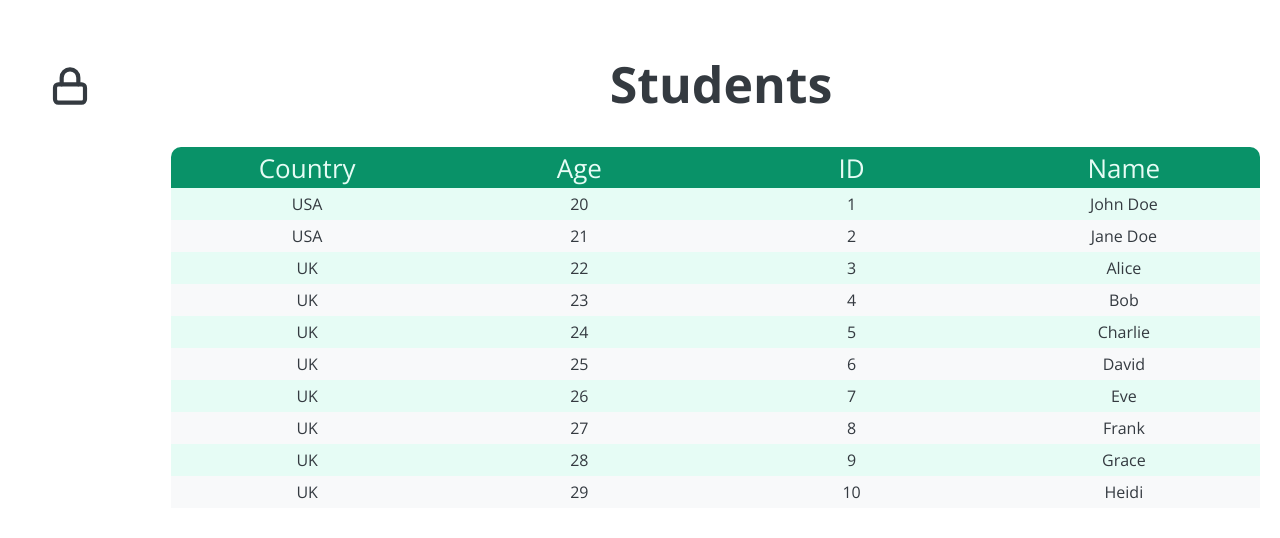
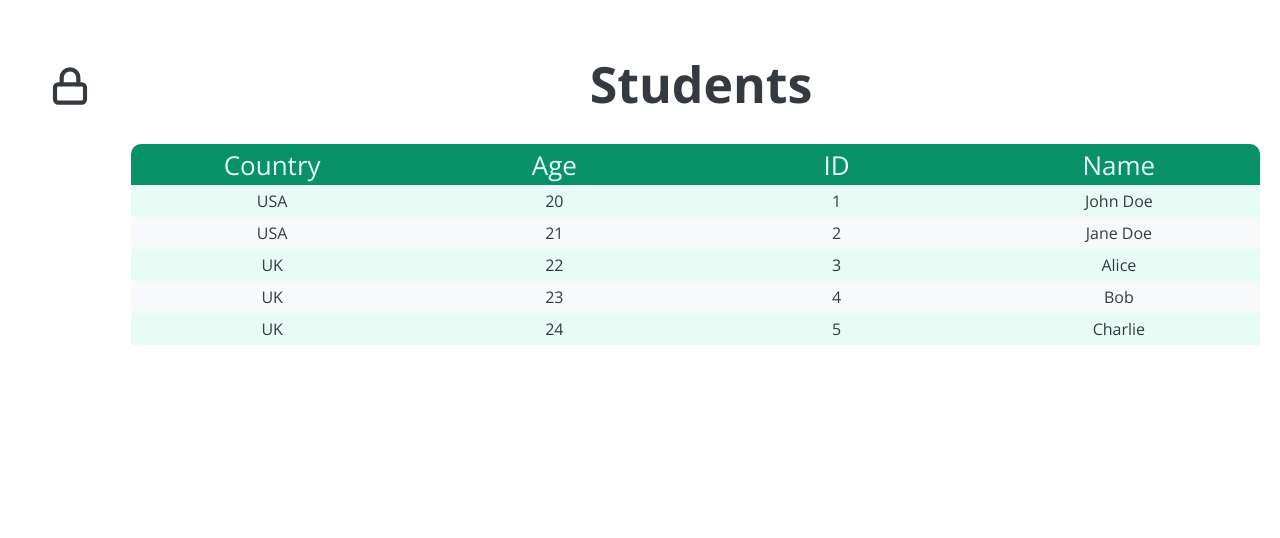
Before and after one commit to ralvarezdev/udemy-complete-javascript, a plain HTML site: page components/grid/index.html in a window 1280 px wide. Drawn offline with Linux system fonts and the light colour scheme.

Commit message:
feat: Implemented pagination to grid component
* Implemented pagination to grid component

NOTE: The buttons to interact with the pagination are missing

```diff
--- a/components/grid/src/compjs/css/grid.css
+++ b/components/grid/src/compjs/css/grid.css
@@ -3,12 +3,12 @@
 /* - Grid class names */
 .grid {
     display: grid;
-    grid-template-columns: fit-content(25%) 1fr fit-content(25%);
+    grid-template-columns: fit-content(10%) 1fr fit-content(10%);
     padding: var(--compjs-big-padding);
 }
 
 .grid--no-trash {
-    grid-template-columns: fit-content(25%) 1fr;
+    grid-template-columns: fit-content(10%) 1fr;
 }
 
 .grid__header {
@@ -51,27 +51,34 @@
     padding: var(--compjs-medium-padding) var(--compjs-huge-padding);
 }
 
-    .grid-header__left-side-icons__lock > img {
-        position: absolute;
-        top: 50%;
-        left: 50%;
-        transform: translate(-50%, -50%);
-        z-index: 1;
-
-        animation: 400ms ease-out 0ms bigIconLostFocus;
-    }
+.grid__header__left-side-icons__lock{
+    position: relative;
+    height: var(--compjs-big-icon-size);
+    width: var(--compjs-big-icon-size);
+}
 
 .grid__header__icon, .grid__header__icon--lock {
     width: var(--compjs-big-icon-size);
+    height: auto;
 }
 
 .grid__header__icon--lock {
-    position: relative;
+    position: absolute;
+    top: 50%;
+    left: 50%;
+    transform: translate(-50%, -50%);
+    z-index: 1;
+
+    animation: 400ms ease-out 0ms bigIconLostFocus;
 }
 
-.grid__header__lock > img:hover,
-.grid__header__lock > img:active {
-    transform: translate(-50%, -60%);
+.grid__header__icon--lock--hidden  {
+    transform: translate(-50%,50%);
+}
+
+.grid__header__icon--lock:hover,
+.grid__header__icon--lock:active {
+    transform: translate(-50%,-60%);
 
     animation: 400ms ease-out 0ms bigIconFocus;
 }
@@ -125,11 +132,12 @@
     grid-template-columns: subgrid;
 }
 
-.grid__body__content__data{
+.grid__body__content__data {
     grid-column: 2/-1;
 
-    display: grid;
-    grid-auto-columns: 1fr;
+    position: relative;
+    height: auto;
+    overflow: hidden;
 }
 
 .grid__body__content__data--no-trash.grid__body__content__data--no-lock{
@@ -141,7 +149,18 @@
     color: var(--compjs-grey-medium);
 }
 
-.grid__body__content__data__row {
+.grid__body__content__data__page{
+    width: 100%;
+
+    position: absolute;
+}
+
+.grid__body__content__data__page--hidden{
+    translate: -100%;
+}
+
+
+.grid__body__content__data__page__row {
     display: grid;
     grid-auto-columns: 1fr;
 
@@ -149,19 +168,19 @@
     color: var(--compjs-grey-dark);
 }
 
-.grid__body__content__data__row:focus {
+.grid__body__content__data__page__row:focus {
     background-color: var(--compjs-primary-medium);
 }
 
-.grid__body__content__data__row:nth-child(odd) {
+.grid__body__content__data__page__row:nth-child(odd) {
     background-color: var(--compjs-primary-light);
 }
 
-.grid__body__content__data__row:nth-child(even) {
+.grid__body__content__data__page__row:nth-child(even) {
     background-color: var(--compjs-white);
 }
 
-.grid__body__content__data__row__cell {
+.grid__body__content__data__page__row__cell {
     grid-row: 1;
 
     padding: var(--compjs-cell-padding);
--- a/components/grid/src/compjs/js/compjs.js
+++ b/components/grid/src/compjs/js/compjs.js
@@ -41,6 +41,11 @@ export class CompJS {
 
     // - Utilities
 
+    // Method to convert pixels to rem
+    convertPixelsToRem(pixels) {
+        return pixels/ parseFloat(getComputedStyle(document.documentElement).fontSize);
+    }
+
     // Method to check if the style element exists and is inside the head element
     #checkStyleElement() {
         if (this.#style === undefined) {
@@ -63,6 +68,10 @@ export class CompJS {
             throw new Error('Class name must be a string...');
     }
 
+    getFormattedClassName(className) {
+        return className.startsWith(".") ? className : ("."+className);
+    }
+
     checkClassNames(classNames) {
         if (classNames === undefined)
             throw new Error('Class names are undefined...');
@@ -70,8 +79,20 @@ export class CompJS {
         if (classNames.length === 0)
             throw new Error('Class names list is empty...');
 
-        for (let className of classNames)
-            this.checkClassName(className);
+
+        classNames.forEach(className=>this.checkClassName(className))
+    }
+
+    getFormattedClassNames(classNames) {
+        this.checkClassNames(classNames)
+
+        const checkedClassNames=new Array(classNames.length)
+
+        classNames.forEach((className, i)=>{
+            checkedClassNames[i]=this.getFormattedClassName(className);
+        })
+
+        return checkedClassNames
     }
 
     // Methods to check property names
@@ -80,6 +101,7 @@ export class CompJS {
             throw new Error('Property name must be a string...');
     }
 
+    /*
     isCompJSPropertyNameValid(propertyName) {
         // Check if the given property name is valid
         this.checkPropertyName(propertyName);
@@ -90,6 +112,7 @@ export class CompJS {
 
         return false;
     }
+    */
 
     // Methods to check property value
     checkPropertyValue(propertyValue) {
@@ -100,16 +123,17 @@ export class CompJS {
     // - Setters and getters
 
     // General methods for getting CSS classes properties values
-    getClassStyle(className) {
-        this.checkClassName(className);
+    getClassElement(className) {
+        this.checkClassName(className)
+        className=this.getFormattedClassName(className);
+
         return document.querySelector(className);
     }
 
     getCompStyle(className) {
-        this.checkClassName(className);
-        const classStyle = this.getClassStyle(className);
+        const classElement = this.getClassElement(className);
 
-        return (classStyle === undefined) ? null : window.getComputedStyle(classStyle);
+        return (classElement === null) ? null : window.getComputedStyle(classElement);
     }
 
     #getClassPropertyValue(className, propertyName) {
@@ -122,6 +146,7 @@ export class CompJS {
 
     getClassPropertiesValues(className, propertiesName) {
         this.checkClassName(className);
+        className=this.getFormattedClassName(className);
 
         const classPropertiesMap = new Map();
 
@@ -159,10 +184,13 @@ export class CompJS {
     }
 
     setCompJSPropertyValue(className, propertyName, propertyValue) {
-        this.checkClassName(className);
+        this.checkClassName(className)
+        className=this.getFormattedClassName(className);
 
+        /*
         if (!this.isCompJSPropertyNameValid(propertyName))
             throw new Error(`'${propertyName}' is an invalid property name...`);
+         */
 
         this.#setClassPropertyValue(className, propertyName, propertyValue);
     }
@@ -206,7 +234,7 @@ export class CompJS {
 
     // Reset applied customized styles for a given class name
     resetAppliedClassStyles(className) {
-        this.checkClassName(className);
+        className=this.checkClassName(className);
 
         // Reset styles for the given class name
         if (this.#STYLES_MAP.has(className)) {
--- a/components/grid/src/compjs/js/grid-props.js
+++ b/components/grid/src/compjs/js/grid-props.js
@@ -8,6 +8,7 @@ export const GRID_CLASSES = {
     HEADER: "grid__header",
     HEADER_ICON: "grid__header__icon",
     HEADER_ICON_LOCK: "grid__header__icon--lock",
+    HEADER_ICON_LOCK_HIDDEN: "grid__header__icon--lock--hidden",
     HEADER_LEFT_ICONS: "grid__header__left-side-icons",
     HEADER_RIGHT_ICONS: "grid__header__right-side-icons",
     HEADER_LOCK: "grid__header__left-side-icons__lock",
@@ -23,13 +24,15 @@ export const GRID_CLASSES = {
     BODY_HEADER_NO_TRASH: "grid__body__header--no-trash",
     BODY_CONTENT: "grid__body__content",
     BODY_CONTENT_DATA: "grid__body__content__data",
+    BODY_CONTENT_DATA_PAGE: "grid__body__content__data__page",
+    BODY_CONTENT_DATA_PAGE_HIDDEN: "grid__body__content__data__page--hidden",
     BODY_CONTENT_DATA_NO_LOCK: "grid__body__content__data--no-lock",
     BODY_CONTENT_DATA_NO_TRASH: "grid__body__content__data--no-trash",
     BODY_CONTENT_CHECKBOXES: "grid__body__content__checkboxes",
 
     // Row class names
-    BODY_CONTENT_DATA_ROW: "grid__body__content__data__row",
-    BODY_CONTENT_DATA_ROW_CELL: "grid__body__content__data__row__cell",
+    BODY_CONTENT_DATA_PAGE_ROW: "grid__body__content__data__page__row",
+    BODY_CONTENT_DATA_PAGE_ROW_CELL: "grid__body__content__data__page__row__cell",
 
     // Footer class names
     FOOTER: "grid__footer",
--- a/components/grid/src/compjs/js/grid.js
+++ b/components/grid/src/compjs/js/grid.js
@@ -3,7 +3,7 @@
 import {COMPJS_PATHS, COMPJS_CLASSES} from "./compjs-props.js";
 import {CompJS} from "./compjs.js";
 import {GRID_CLASSES, GRID_CLASSES_LIST, GRID_URLS} from "./grid-props.js";
-import {getMapFromObject} from "./utils.js";
+import {getListFromObject, getMapFromObject} from "./utils.js";
 
 export class Grid {
     static #COMPJS;
@@ -12,6 +12,10 @@ export class Grid {
     static #DEFAULT_HAS_TRASH = false
     static #DEFAULT_HAS_INSERTION = false
 
+    // Element ID
+    #ELEMENT_ID;
+
+    // Configuration
     #TITLE = "Grid"
     #LOCK_STATUS = Grid.#DEFAULT_LOCK_STATUS;
     #PAGE_SIZE = 10
@@ -23,8 +27,10 @@ export class Grid {
     #HAS_TRASH=Grid.#DEFAULT_HAS_TRASH
     #HAS_INSERTION=Grid.#DEFAULT_HAS_INSERTION
 
+    // JSON
     #JSON_COLUMNS = "columns"
     #JSON_LOCKED = "locked"
+    #JSON_PAGE_SIZE = "pageSize"
     #JSON_TITLE = "title"
 
     #JSON_COLUMN_ID = "columnId"
@@ -32,18 +38,15 @@ export class Grid {
     #JSON_COLUMN_INDEX = "index"
     #JSON_COLUMN_TYPE = "type"
 
-    #JSON_PAGE_SIZE = "pageSize"
     #JSON_DATA = "data"
 
-    #ELEMENT_ID;
-
-    #ELEMENTS
+    // DOM Elements
     #PARENT_ELEMENT;
     #ROOT;
     #HEADER;
     #HEADER_TITLE;
     #HEADER_LEFT_ICONS;
-     #HEADER_RIGHT_ICONS;
+    #HEADER_RIGHT_ICONS;
     #HEADER_LOCK;
     #HEADER_ICON_UNLOCK;
     #HEADER_ICON_LOCK;
@@ -51,7 +54,11 @@ export class Grid {
     #BODY_HEADER;
     #BODY_CONTENT
     #BODY_CONTENT_DATA
+    #BODY_CONTENT_DATA_PAGES
     #BODY_CONTENT_CHECKBOXES
+
+    // Pagination
+    #CURRENT_PAGE=0
 
     static {
         Grid.#COMPJS = new CompJS();
@@ -142,9 +149,9 @@ export class Grid {
         // Lock icons
         this.#HEADER_LOCK = Grid.#COMPJS.createElement("div", this.#HEADER_LEFT_ICONS, GRID_CLASSES.HEADER_LOCK);
 
-        this.#HEADER_ICON_UNLOCK = Grid.#COMPJS.loadSVG(this.#HEADER_LOCK, GRID_URLS.LOCK_SVG, "Lock SVG", GRID_CLASSES.HEADER_ICON);
+        this.#HEADER_ICON_UNLOCK = Grid.#COMPJS.loadSVG(this.#HEADER_LOCK, GRID_URLS.LOCK_SVG, "Lock SVG", GRID_CLASSES.HEADER_ICON_LOCK);
 
-        this.#HEADER_ICON_LOCK = Grid.#COMPJS.loadSVG(this.#HEADER_LOCK, GRID_URLS.UNLOCK_SVG, "Unlock SVG", GRID_CLASSES.HEADER_ICON, COMPJS_CLASSES.HIDE);
+        this.#HEADER_ICON_LOCK = Grid.#COMPJS.loadSVG(this.#HEADER_LOCK, GRID_URLS.UNLOCK_SVG, "Unlock SVG", GRID_CLASSES.HEADER_ICON_LOCK,COMPJS_CLASSES.HIDE, GRID_CLASSES.HEADER_ICON_LOCK_HIDDEN);
 
         // Add event listener to lock icons
         for (let icon of [this.#HEADER_ICON_LOCK, this.#HEADER_ICON_UNLOCK])
@@ -152,8 +159,10 @@ export class Grid {
                 event.preventDefault();
 
                 this.#LOCK_STATUS = !this.#LOCK_STATUS;
-                this.#HEADER_ICON_LOCK.classList.toggle(COMPJS_CLASSES.HIDE);
-                this.#HEADER_ICON_UNLOCK.classList.toggle(COMPJS_CLASSES.HIDE);
+                for(let className of [GRID_CLASSES.HEADER_ICON_LOCK_HIDDEN, COMPJS_CLASSES.HIDE]){
+                this.#HEADER_ICON_LOCK.classList.toggle(className);
+                this.#HEADER_ICON_UNLOCK.classList.toggle(className);
+                }
             });
     }
 
@@ -206,12 +215,13 @@ export class Grid {
     }
 
     #loadJSONBodyData(dataObject) {
-        const dataMap = getMapFromObject(dataObject)
+        const dataList = getListFromObject(dataObject)
 
-        for (let key of dataMap.keys())
-            dataMap.set(key, getMapFromObject(dataMap.get(key)))
+        dataList.forEach((dataMap, i)=>{
+            dataList[i]= getMapFromObject(dataMap)
+        })
 
-        return dataMap
+        return dataList
     }
 
     #sortJSONColumnsKeys() {
@@ -259,21 +269,53 @@ export class Grid {
 
     #updateBody() {
         // Clear rows
-        while(this.#BODY_CONTENT_DATA.firstChild)
-            this.#BODY_CONTENT_DATA.removeChild(this.#BODY.firstChild)
+        let firstChild=null
+        while((firstChild=this.#BODY_CONTENT_DATA.firstChild))
+            this.#BODY_CONTENT_DATA.removeChild(firstChild)
 
         if(this.#HAS_TRASH)
-            while(this.#BODY_CONTENT_CHECKBOXES.firstChild)
-                this.#BODY_CONTENT_CHECKBOXES.removeChild(this.#BODY.firstChild)
+            while((firstChild=this.#BODY_CONTENT_CHECKBOXES.firstChild))
+                this.#BODY_CONTENT_CHECKBOXES.removeChild(firstChild)
 
-        // UPDATE ROWS DATA
-        this.#DATA.forEach(rowData => {
-                const rowElement = Grid.#COMPJS.createElement("div", this.#BODY_CONTENT_DATA, GRID_CLASSES.BODY_CONTENT_DATA_ROW);
+        // Update rows data
+        this.#BODY_CONTENT_DATA_PAGES=new Array(Math.floor(this.#DATA.length/this.#PAGE_SIZE))
+        let maxHeight=0
 
-                this.#COLUMNS_SORTED_KEYS.forEach(column=> {
-                    const cellElement=Grid.#COMPJS.createElement("div", rowElement, GRID_CLASSES.BODY_CONTENT_DATA_ROW_CELL);
-                    cellElement.innerHTML = rowData.get(column.get(this.#JSON_COLUMN_ID));
-            })
+        for(let i=0; i<this.#DATA.length; i+=this.#PAGE_SIZE) {
+            const pageElement = Grid.#COMPJS.createElement("div", this.#BODY_CONTENT_DATA, GRID_CLASSES.BODY_CONTENT_DATA_PAGE, COMPJS_CLASSES.HIDE,GRID_CLASSES.BODY_CONTENT_DATA_PAGE_HIDDEN);
+            const pageIdx=Math.floor(i/this.#PAGE_SIZE)
+            this.#BODY_CONTENT_DATA_PAGES[pageIdx]=pageElement
+
+            if(pageIdx===this.#CURRENT_PAGE)
+                pageElement.classList.remove(COMPJS_CLASSES.HIDE,GRID_CLASSES.BODY_CONTENT_DATA_PAGE_HIDDEN)
+
+            for (let j = i; j < i + this.#PAGE_SIZE; j++)
+                if (j < this.#DATA.length)
+                    this.#updateBodyContentDataRow(pageElement, j)
+
+                if (pageElement.offsetHeight > maxHeight)
+                    maxHeight = pageElement.offsetHeight
+        }
+
+        // Get total height size in rems
+        const pageStyle=Grid.#COMPJS.getCompStyle(GRID_CLASSES.BODY_CONTENT)
+        maxHeight+=parseInt(pageStyle.marginTop)+parseInt(pageStyle.marginBottom)
+
+        const remsMaxHeight=Grid.#COMPJS.convertPixelsToRem(maxHeight)+"rem"
+
+        // Set body content data height
+        for(let className of [GRID_CLASSES.BODY_CONTENT, GRID_CLASSES.BODY_CONTENT_DATA])
+        Grid.#COMPJS.setCompJSPropertyValue(className, "height", remsMaxHeight)
+        Grid.#COMPJS.applyStyles()
+    }
+
+    #updateBodyContentDataRow(pageElement, rowIndex) {
+        const rowData=this.#DATA[rowIndex]
+        const rowElement = Grid.#COMPJS.createElement("div", pageElement, GRID_CLASSES.BODY_CONTENT_DATA_PAGE_ROW);
+
+        this.#COLUMNS_SORTED_KEYS.forEach(column => {
+            const cellElement = Grid.#COMPJS.createElement("div", rowElement, GRID_CLASSES.BODY_CONTENT_DATA_PAGE_ROW_CELL);
+            cellElement.innerHTML = rowData.get(column.get(this.#JSON_COLUMN_ID));
         })
     }
 
--- a/components/grid/src/compjs/js/utils.js
+++ b/components/grid/src/compjs/js/utils.js
@@ -8,3 +8,10 @@ export const getMapFromObject = (obj) => {
 
     return map;
 }
+
+export const getListFromObject = (obj) => {
+    if (typeof obj !== 'object')
+        throw new Error("Object must be an instance of Object.");
+
+    return [...obj];
+}
--- a/components/grid/src/json/grid-data.json
+++ b/components/grid/src/json/grid-data.json
@@ -26,7 +26,7 @@
       "index": 0,
       "type": "string"
     }],
-  "pageSize": 10,
+  "pageSize": 5,
   "data": [
     {
       "name": "John Doe",
```
